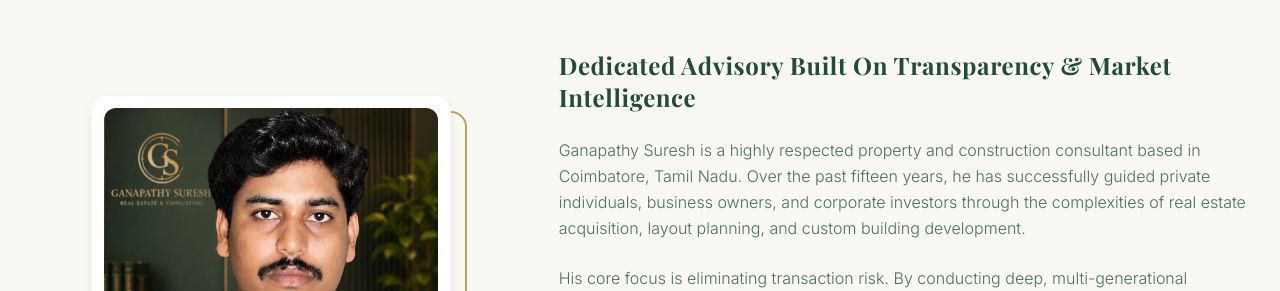
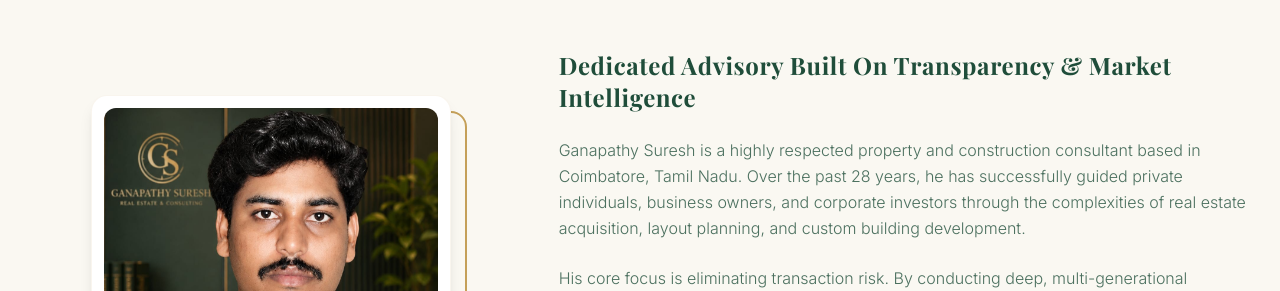
Before and after one commit to Dhanusri-S-S/Ganapathy_Suresh_portfolio, a React (Vite) app: page / in a window 1280 px wide. Shown: the part 1160-1451 px from the top of the page. Built offline with nearby package versions, Linux system fonts and the light colour scheme; a web font is replaced by a local one.

Commit message:
Correct years of experience for Ganapathy Suresh
Updated the years of experience for Ganapathy Suresh from 15 to 28.

```diff
--- a/src/components/About.tsx
+++ b/src/components/About.tsx
@@ -69,7 +69,7 @@ export default function About() {
             </h3>
 
             <p className="text-forest/80 font-sans text-base leading-relaxed font-light">
-              Ganapathy Suresh is a highly respected property and construction consultant based in Coimbatore, Tamil Nadu. Over the past fifteen years, he has successfully guided private individuals, business owners, and corporate investors through the complexities of real estate acquisition, layout planning, and custom building development.
+              Ganapathy Suresh is a highly respected property and construction consultant based in Coimbatore, Tamil Nadu. Over the past 28 years, he has successfully guided private individuals, business owners, and corporate investors through the complexities of real estate acquisition, layout planning, and custom building development.
             </p>
 
             <p className="text-forest/80 font-sans text-base leading-relaxed font-light">
```
